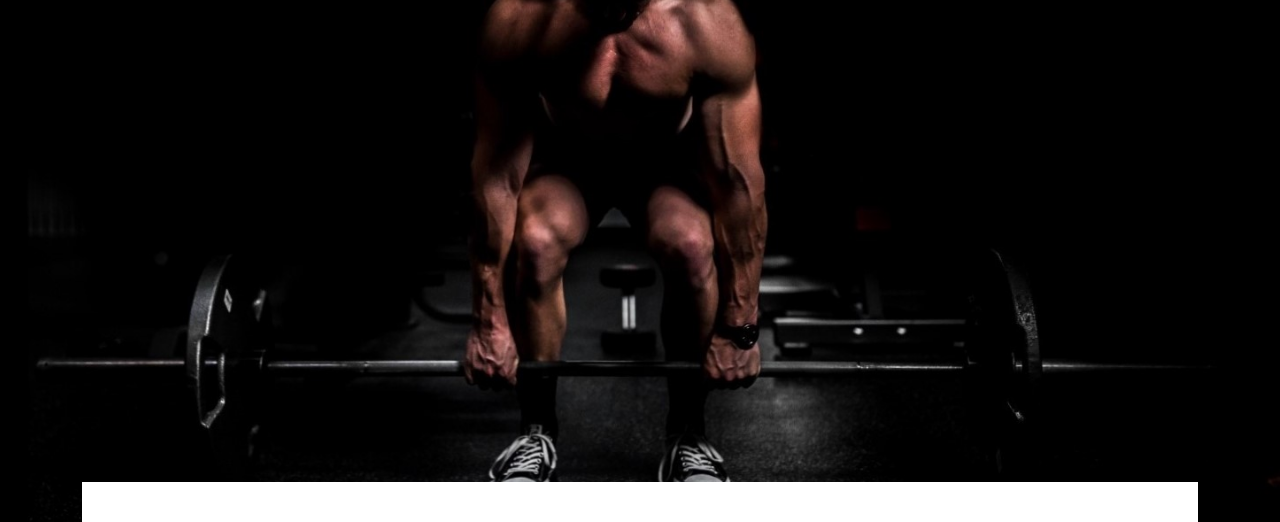
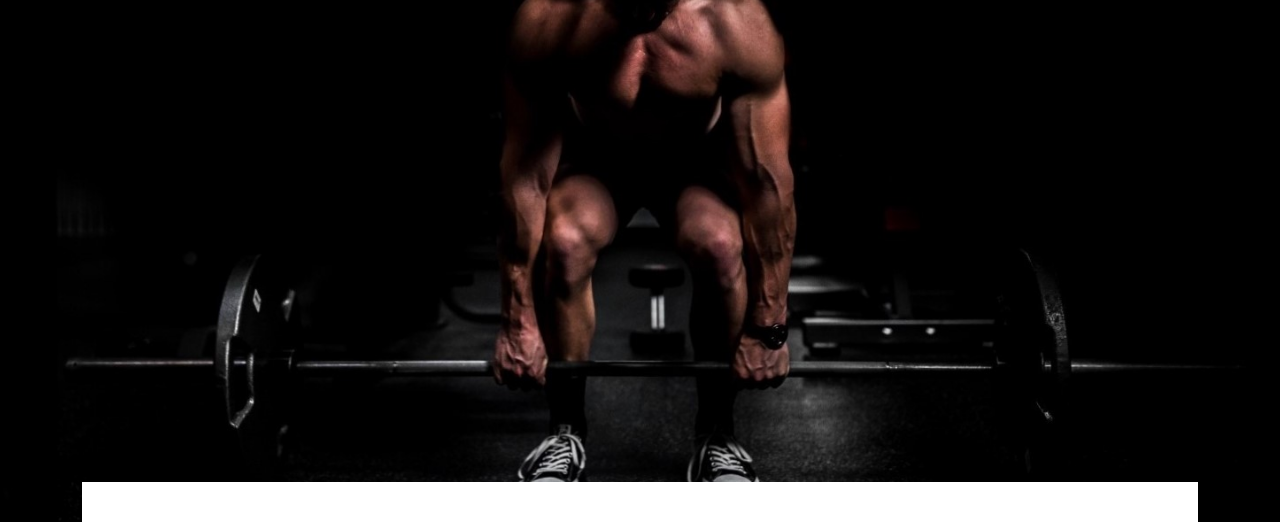
Before and after one commit to failurebeat/Fitness-Website, a plain HTML site: page index.html in a window 1280 px wide. Shown: the part 58-580 px from the top of the page. Drawn offline with nearby package versions, Linux system fonts and the light colour scheme; some packages are replaced by stand-ins of ours; a script that the page names is missing.

Commit message:
Update style.css

```diff
--- a/css/style.css
+++ b/css/style.css
@@ -12,7 +12,7 @@ h1, h2, h3, h4 {
 	background-image: url(../images/banner.jpg);
 	height: 85vh;
     background-size: cover;
-    background-position: top right;
+    background-position: top center;
     background-attachment: fixed;
 }
 
```
